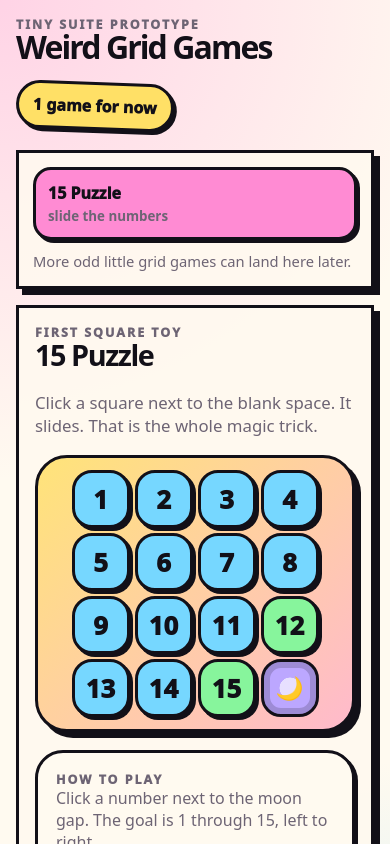
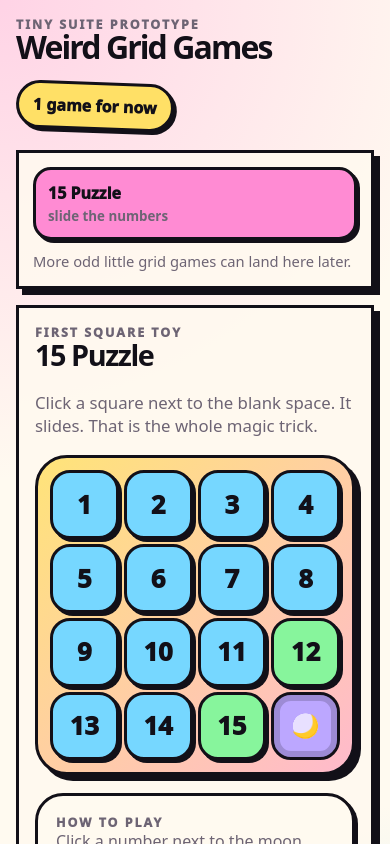
Before and after one commit to rho-ricon/weird-grid-games-poc, a React (Vite) app: page / in a window 390 px wide. Shown: the top 844 px of the page. Built offline with nearby package versions, Linux system fonts and the light colour scheme.

Commit message:
Fix mobile board sizing and pointer drag

```diff
--- a/src/games/fifteen/FifteenPuzzle.tsx
+++ b/src/games/fifteen/FifteenPuzzle.tsx
@@ -1,4 +1,4 @@
-import { type CSSProperties, type DragEvent, useMemo, useState } from 'react';
+import { type CSSProperties, type PointerEvent, useMemo, useRef, useState } from 'react';
 import {
   type Board,
   canMove,
@@ -17,7 +17,14 @@ type PuzzleSquare = {
 
 type MoveGesture = 'click' | 'drag';
 
-const draggedTileFormat = 'application/x-weird-grid-tile';
+type ActiveDrag = {
+  tile: number;
+  pointerId: number;
+  startX: number;
+  startY: number;
+  x: number;
+  y: number;
+};
 
 export function FifteenPuzzle() {
   const [board, setBoard] = useState<Board>(solvedBoard);
@@ -25,6 +32,8 @@ export function FifteenPuzzle() {
   const [message, setMessage] = useState('Shuffle the board, then put the numbers back in order.');
   const [lastNopeIndex, setLastNopeIndex] = useState<number | null>(null);
   const [dragMode, setDragMode] = useState(false);
+  const [activeDrag, setActiveDrag] = useState<ActiveDrag | null>(null);
+  const gapRef = useRef<HTMLDivElement>(null);
 
   const squares = useMemo(
     () =>
@@ -66,6 +75,7 @@ export function FifteenPuzzle() {
     setBoard(shuffleBoard());
     setMoves(0);
     setLastNopeIndex(null);
+    setActiveDrag(null);
     setMessage('Okay, tiny chaos. Click a square next to the blank space.');
   }
 
@@ -73,6 +83,7 @@ export function FifteenPuzzle() {
     setBoard(solvedBoard);
     setMoves(0);
     setLastNopeIndex(null);
+    setActiveDrag(null);
     setMessage('Back to the tidy board. Shuffle when you are ready.');
   }
 
@@ -80,6 +91,7 @@ export function FifteenPuzzle() {
     const nextDragMode = !dragMode;
     setDragMode(nextDragMode);
     setLastNopeIndex(null);
+    setActiveDrag(null);
     setMessage(
       nextDragMode
         ? 'Drag mode! Drag a number into the moon gap.'
@@ -87,28 +99,62 @@ export function FifteenPuzzle() {
     );
   }
 
-  function startDrag(square: PuzzleSquare, event: DragEvent<HTMLButtonElement>) {
-    event.dataTransfer.effectAllowed = 'move';
-    event.dataTransfer.setData(draggedTileFormat, String(square.tile));
-    event.dataTransfer.setData('text/plain', String(square.tile));
+  function startDrag(square: PuzzleSquare, event: PointerEvent<HTMLButtonElement>) {
+    if (!dragMode || event.button !== 0) return;
+
+    event.preventDefault();
+    event.currentTarget.setPointerCapture(event.pointerId);
+    setActiveDrag({
+      tile: square.tile,
+      pointerId: event.pointerId,
+      startX: event.clientX,
+      startY: event.clientY,
+      x: 0,
+      y: 0,
+    });
     setMessage('Drop it on the moon gap.');
   }
 
-  function dropOnGap(event: DragEvent<HTMLDivElement>) {
-    if (!dragMode) return;
+  function moveDrag(square: PuzzleSquare, event: PointerEvent<HTMLButtonElement>) {
+    if (activeDrag?.tile !== square.tile || activeDrag.pointerId !== event.pointerId) return;
 
     event.preventDefault();
-    const tile = Number(
-      event.dataTransfer.getData(draggedTileFormat) || event.dataTransfer.getData('text/plain'),
-    );
-    const tileIndex = board.indexOf(tile);
+    setActiveDrag((drag) => {
+      if (!drag || drag.tile !== square.tile || drag.pointerId !== event.pointerId) return drag;
 
-    if (!Number.isInteger(tile) || tileIndex < 0) {
-      setMessage('The moon only wants numbered tiles.');
+      return {
+        ...drag,
+        x: event.clientX - drag.startX,
+        y: event.clientY - drag.startY,
+      };
+    });
+  }
+
+  function endDrag(square: PuzzleSquare, event: PointerEvent<HTMLButtonElement>) {
+    if (activeDrag?.tile !== square.tile || activeDrag.pointerId !== event.pointerId) return;
+
+    event.preventDefault();
+    if (event.currentTarget.hasPointerCapture(event.pointerId)) {
+      event.currentTarget.releasePointerCapture(event.pointerId);
+    }
+
+    const droppedOnGap = isPointInElement(event.clientX, event.clientY, gapRef.current);
+    setActiveDrag(null);
+
+    if (!droppedOnGap) {
+      setMessage('Almost. Let go on the moon gap.');
       return;
     }
 
-    slideSquare({ tile, index: tileIndex }, 'drag');
+    const tileIndex = board.indexOf(square.tile);
+    slideSquare({ tile: square.tile, index: tileIndex }, 'drag');
+  }
+
+  function cancelDrag(square: PuzzleSquare, event: PointerEvent<HTMLButtonElement>) {
+    if (activeDrag?.tile !== square.tile || activeDrag.pointerId !== event.pointerId) return;
+
+    setActiveDrag(null);
+    setMessage('The tile slipped back home.');
   }
 
   return (
@@ -118,29 +164,36 @@ export function FifteenPuzzle() {
           <div
             className="square squareEmpty boardSpace"
             data-status="empty"
+            data-drop-target={dragMode ? 'true' : undefined}
             role="img"
             aria-label="moon gap"
+            ref={gapRef}
             style={squareStyle(emptyIndex)}
-            onDragOver={(event) => {
-              if (!dragMode) return;
-              event.preventDefault();
-              event.dataTransfer.dropEffect = 'move';
-            }}
-            onDrop={dropOnGap}
           />
           {squares.map((square) => {
             const movable = canMove(board, square.index);
+            const isDragging = activeDrag?.tile === square.tile;
 
             return (
               <button
                 className="square slidingTile"
                 data-status={square.index === lastNopeIndex ? 'nope' : movable ? 'movable' : 'tile'}
                 data-draggable={dragMode ? 'true' : undefined}
+                data-dragging={isDragging ? 'true' : undefined}
                 type="button"
-                draggable={dragMode}
-                style={squareStyle(square.index)}
-                onClick={() => slideSquare(square)}
-                onDragStart={(event) => startDrag(square, event)}
+                style={squareStyle(square.index, isDragging ? activeDrag : null)}
+                onClick={(event) => {
+                  if (dragMode) {
+                    event.preventDefault();
+                    return;
+                  }
+
+                  slideSquare(square);
+                }}
+                onPointerDown={(event) => startDrag(square, event)}
+                onPointerMove={(event) => moveDrag(square, event)}
+                onPointerUp={(event) => endDrag(square, event)}
+                onPointerCancel={(event) => cancelDrag(square, event)}
                 key={square.tile}
                 aria-label={`Tile ${square.tile}${movable ? ', can slide' : ''}`}
               >
@@ -187,9 +240,18 @@ export function FifteenPuzzle() {
   );
 }
 
-function squareStyle(index: number) {
+function squareStyle(index: number, drag?: ActiveDrag | null) {
   return {
     '--tile-column': index % puzzleSize,
     '--tile-row': Math.floor(index / puzzleSize),
+    '--drag-x': drag ? `${drag.x}px` : '0px',
+    '--drag-y': drag ? `${drag.y}px` : '0px',
   } as CSSProperties;
 }
+
+function isPointInElement(x: number, y: number, element: HTMLElement | null) {
+  if (!element) return false;
+
+  const rect = element.getBoundingClientRect();
+  return x >= rect.left && x <= rect.right && y >= rect.top && y <= rect.bottom;
+}
--- a/src/styles/_squares.scss
+++ b/src/styles/_squares.scss
@@ -12,14 +12,17 @@
 }
 
 .slidingBoard {
+  --tile-size: calc((100% - (var(--square-gap) * 3)) / 4);
+
   position: relative;
-  width: calc((var(--square-size) * 4) + (var(--square-gap) * 3));
-  height: calc((var(--square-size) * 4) + (var(--square-gap) * 3));
+  width: min(100%, calc((#{$square-size} * 4) + (var(--square-gap) * 3)));
+  max-width: 100%;
+  aspect-ratio: 1;
 }
 
 .square {
-  width: var(--square-size);
-  height: var(--square-size);
+  width: var(--tile-size, var(--square-size));
+  height: var(--tile-size, var(--square-size));
   box-sizing: border-box;
   display: grid;
   place-items: center;
@@ -72,6 +75,7 @@
 
   &[data-draggable='true'] {
     cursor: grab;
+    touch-action: none;
 
     &:active {
       cursor: grabbing;
@@ -82,17 +86,14 @@
 .slidingTile,
 .boardSpace {
   position: absolute;
-  top: 0;
-  left: 0;
-  transform: translate(
-    calc(var(--tile-column) * (var(--square-size) + var(--square-gap))),
-    calc(var(--tile-row) * (var(--square-size) + var(--square-gap)))
-  );
+  top: calc(var(--tile-row) * (var(--tile-size) + var(--square-gap)));
+  left: calc(var(--tile-column) * (var(--tile-size) + var(--square-gap)));
 }
 
 .slidingTile {
   transition:
-    transform 180ms cubic-bezier(0.22, 1, 0.36, 1),
+    top 190ms cubic-bezier(0.22, 1, 0.36, 1),
+    left 190ms cubic-bezier(0.22, 1, 0.36, 1),
     background 120ms ease,
     box-shadow 120ms ease,
     translate 120ms ease,
@@ -102,6 +103,14 @@
   &:focus-visible,
   &[data-status='nope'] {
     z-index: 2;
+  }
+
+  &[data-dragging='true'] {
+    z-index: 4;
+    cursor: grabbing;
+    translate: var(--drag-x) var(--drag-y);
+    rotate: -2deg;
+    transition: none;
   }
 }
 
@@ -124,6 +133,11 @@
     translate: 0 0;
     rotate: 0deg;
   }
+
+  &[data-drop-target='true'] {
+    outline: 4px dashed $pink;
+    outline-offset: -10px;
+  }
 }
 
 .boardSpace {
@@ -142,3 +156,9 @@
     rotate: 2deg;
   }
 }
+
+@media (max-width: 960px) {
+  .slidingBoard {
+    width: 100%;
+  }
+}
```
